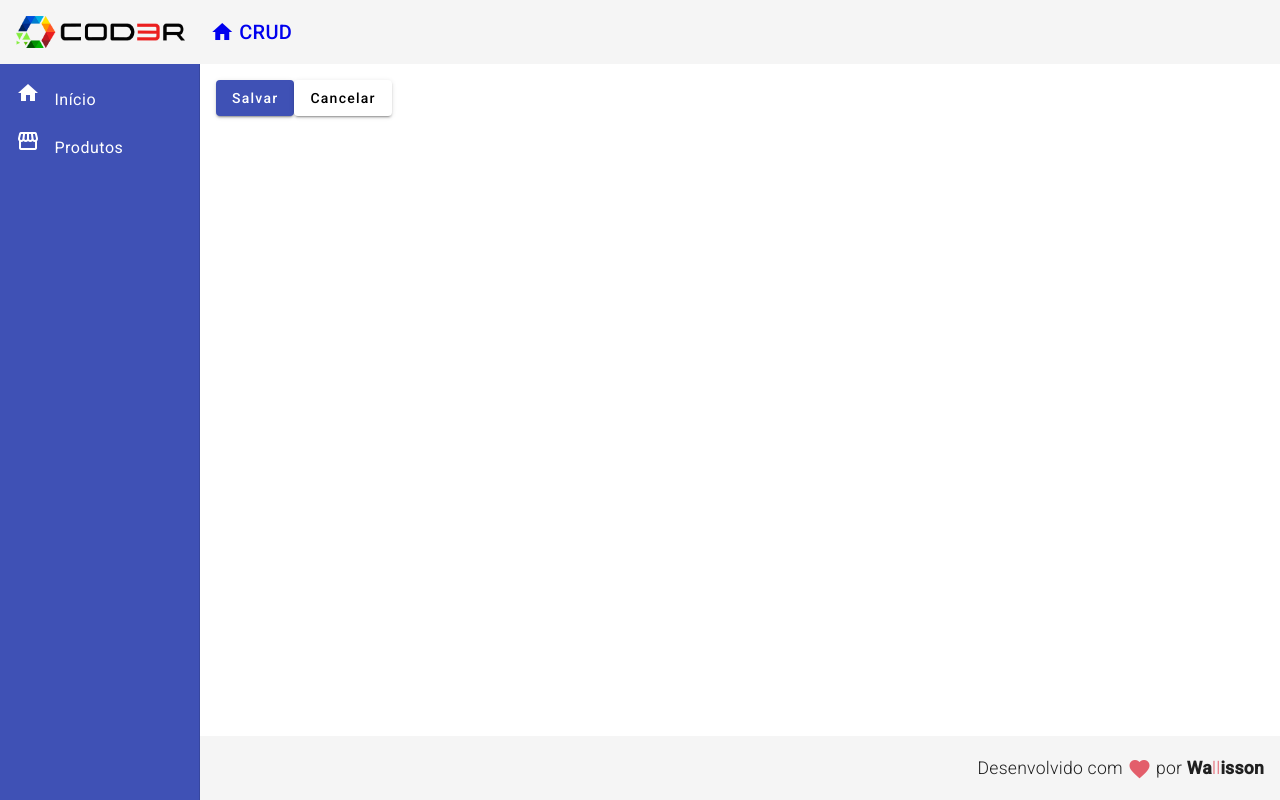
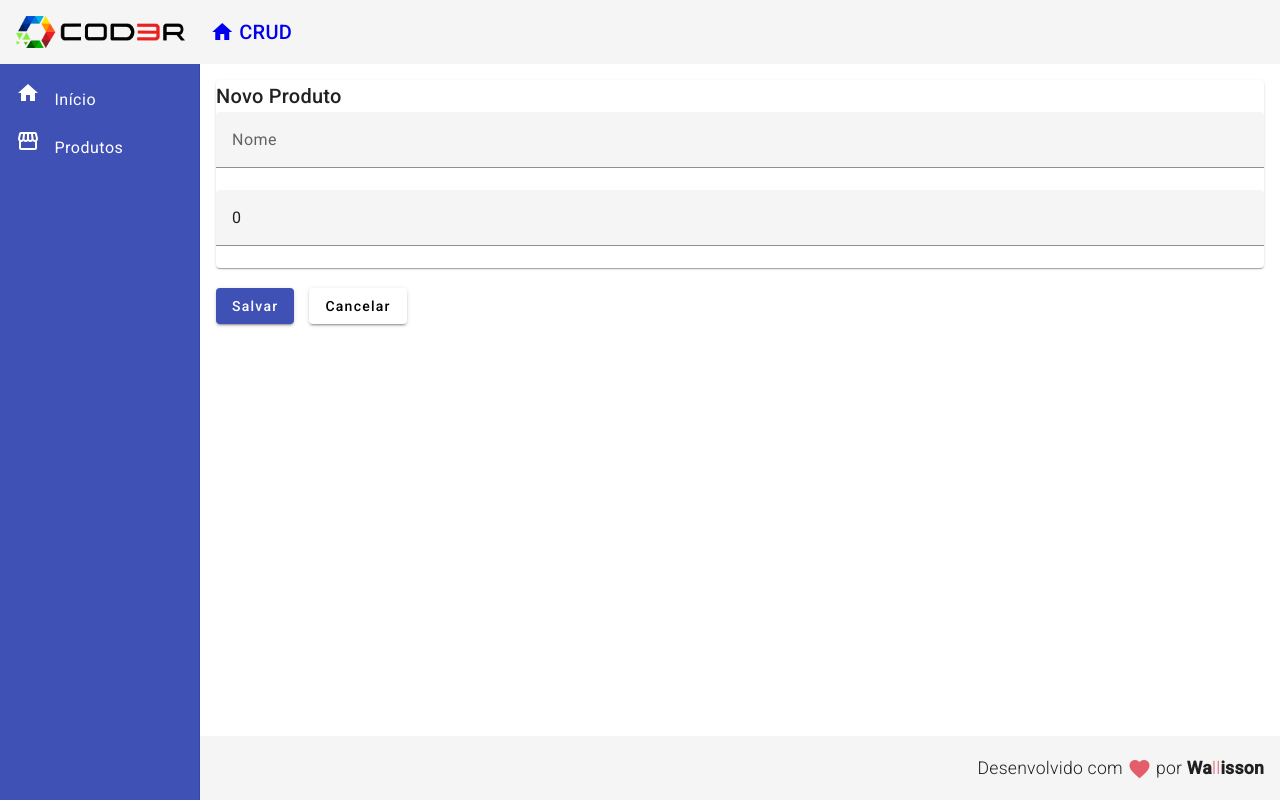
Before and after one commit to duarte-wallisson/angular-crud, an Angular app in the folder frontend/: page /products/create in a window 1280 px wide. Built offline with nearby package versions, Linux system fonts and the light colour scheme.

Commit message:
feat: implementing create form

```diff
--- a/frontend/src/app/components/product/product-create/product-create.component.css
+++ b/frontend/src/app/components/product/product-create/product-create.component.css
@@ -0,0 +1,9 @@
+form {
+    display: flex;
+    flex-direction: column;
+}
+
+button {
+    margin-top: 20px;
+    margin-right: 15px;
+}
--- a/frontend/src/app/components/product/product-create/product-create.component.html
+++ b/frontend/src/app/components/product/product-create/product-create.component.html
@@ -1,3 +1,14 @@
+<mat-card>
+    <mat-card-title>Novo Produto</mat-card-title>
+    <form>
+        <mat-form-field>
+            <input matInput placeholder="Nome" [(ngModel)]="product.name" name="name">
+        </mat-form-field>
+        <mat-form-field>
+            <input matInput placeholder="Preço (R$)" [(ngModel)]="product.price" name="price">
+        </mat-form-field>
+    </form>
+</mat-card>
 <button mat-raised-button (click)="createProduct()" color="primary">
     Salvar
 </button>
```
Also changed, not shown: frontend/src/app/app.module.ts (+8 -1 lines).
